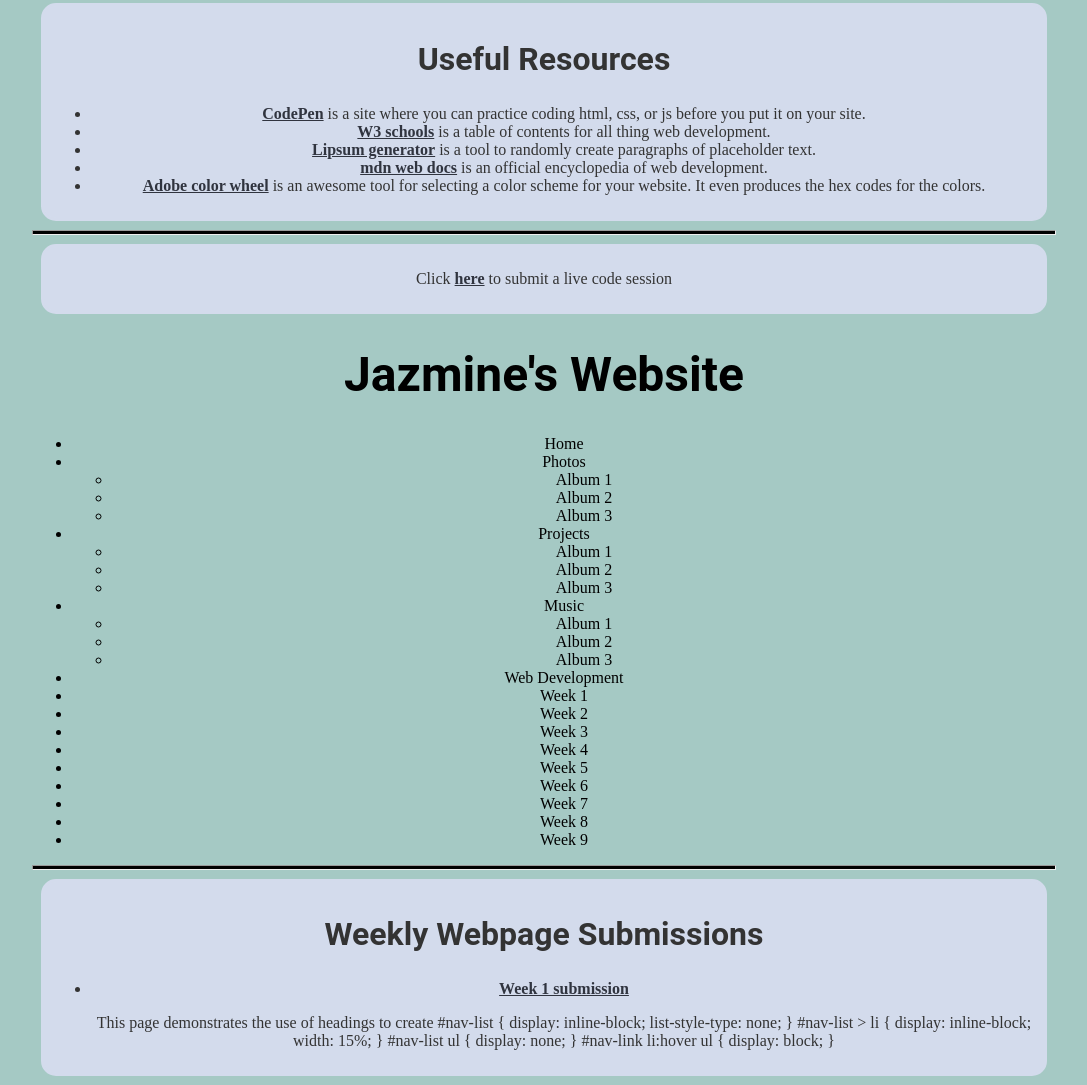
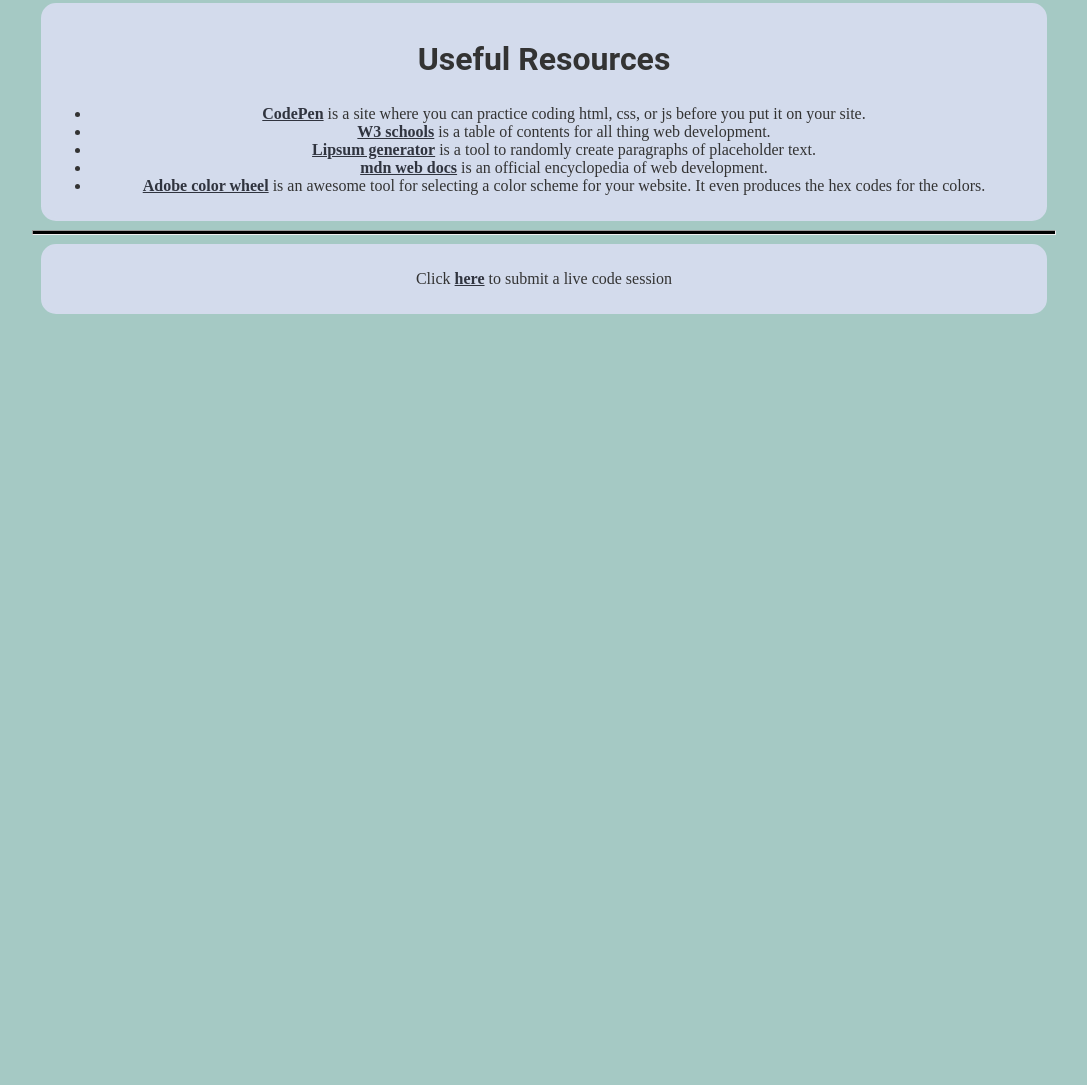
Before and after one commit to yacs-2/teal, a plain HTML site: page index.html in a window 1280 px wide. Shown: the part 810-1895 px from the top of the page, without its empty margins (96-1183 px from the left). After the commit the page ends 1133 px from the top, so only its background shows below. Drawn offline with Linux system fonts and the light colour scheme.

Commit message:
Update index.html

```diff
--- a/index.html
+++ b/index.html
@@ -61,78 +61,3 @@
   </div>
   </body>
 </html>
-
-
-
-
-
-
-
-  <div id="global-preheader"><h1 class="heading">Jazmine's Website</h1></div>
-    <div id="global-header">
-      <ul id="nav-list">
-        <li>Home</li>
-        <li>Photos
-          <ul>
-            <li>Album 1</li>
-            <li>Album 2</li>
-            <li>Album 3</li>
-          </ul>
-        </li>
-        <li>Projects
-        <ul>
-            <li>Album 1</li>
-            <li>Album 2</li>
-            <li>Album 3</li>
-          </ul>
-        </li>
-        <li>Music
-        <ul>
-            <li>Album 1</li>
-            <li>Album 2</li>
-            <li>Album 3</li>
-          </ul>
-        </li>
-        <li>Web Development
-        <li>Week 1</li>
-        <li>Week 2</li>
-        <li>Week 3</li>
-        <li>Week 4</li>
-        <li>Week 5</li>
-        <li>Week 6</li>
-        <li>Week 7</li>
-        <li>Week 8</li>
-        <li>Week 9</li>
-        </li>
-      </ul>
-    </div>
-    <hr>
-    <div class="bordered">
-    <h2 class="heading">Weekly Webpage Submissions</h2>
-    <ul>
-      <li>
-        <a href="/teal/wdsub/week1.html">Week 1 submission</a>
-        <p>This page demonstrates the use of headings to create
-
-
-
-
-
-
-#nav-list {
-  display: inline-block;
-  list-style-type: none;
-}
-
-#nav-list > li {
-  display: inline-block;
-  width: 15%;
-}
-
-#nav-list ul {
-  display: none;
-}
-
-#nav-link li:hover ul {
-  display: block;
-}
```
